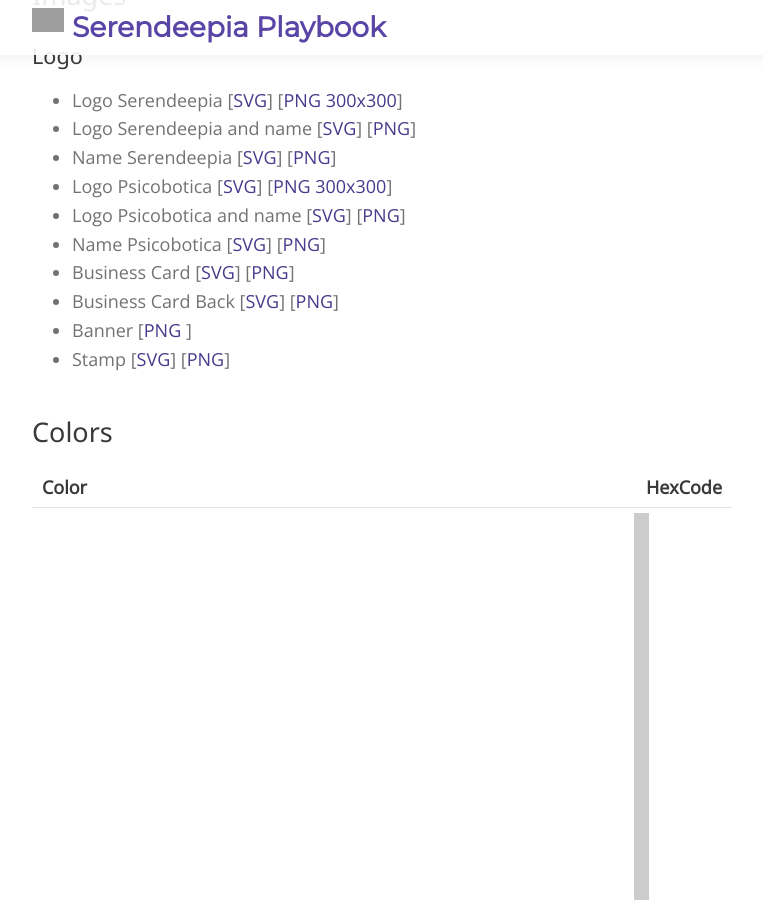
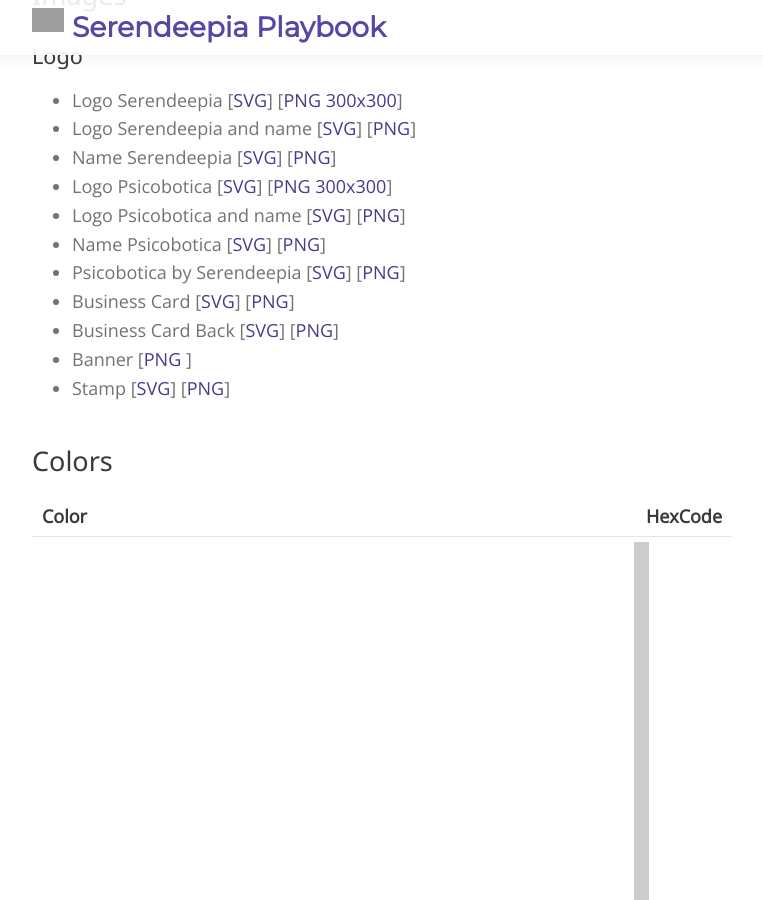
Before and after one commit to serendeepia/playbook, a Jekyll site: the page built from _docs/5_1_branding.md, in a window 1280 px wide and 900 px high, scrolled down 1092 px. Shown: the whole window, without its empty margins (258-1021 px from the left). Built offline with Jekyll 4.4.1, drawn with Linux system fonts in a browser that asks for light colours; nearby versions of some CDN libraries; comment, search, counter and statistics services are not loaded; grey boxes are pictures that could not be loaded.

Commit message:
Added link to Psicobotica by Serendeepia logo

```diff
--- a/_docs/5_1_branding.md
+++ b/_docs/5_1_branding.md
@@ -48,6 +48,7 @@ You can also find it in the document: [Email signature](https://drive.google.com
 * Logo Psicobotica [[SVG](/assets/images/logo-psicobotica.svg)] [[PNG 300x300](/assets/images/logo-psicobotica.png)]
 * Logo Psicobotica and name [[SVG](/assets/images/logo-psicobotica_name.svg)] [[PNG](/assets/images/logo-psicobotica_name.png)]
 * Name Psicobotica [[SVG](/assets/images/name-psicobotica.svg)] [[PNG](/assets/images/name-psicobotica.png)]
+* Psicobotica by Serendeepia [[SVG](/assets/images/psicobotica_by_serendeepia.svg)] [[PNG](psicobotica_by_serendeepia_600.png)]
 * Business Card [[SVG](/assets/images/business_card.svg)] [[PNG](/assets/images/business_card.png)]
 * Business Card Back [[SVG](/assets/images/business_card_back.svg)] [[PNG](/assets/images/business_card_back.png)]
 * Banner [[PNG ](/assets/images/banner.png)]
```
